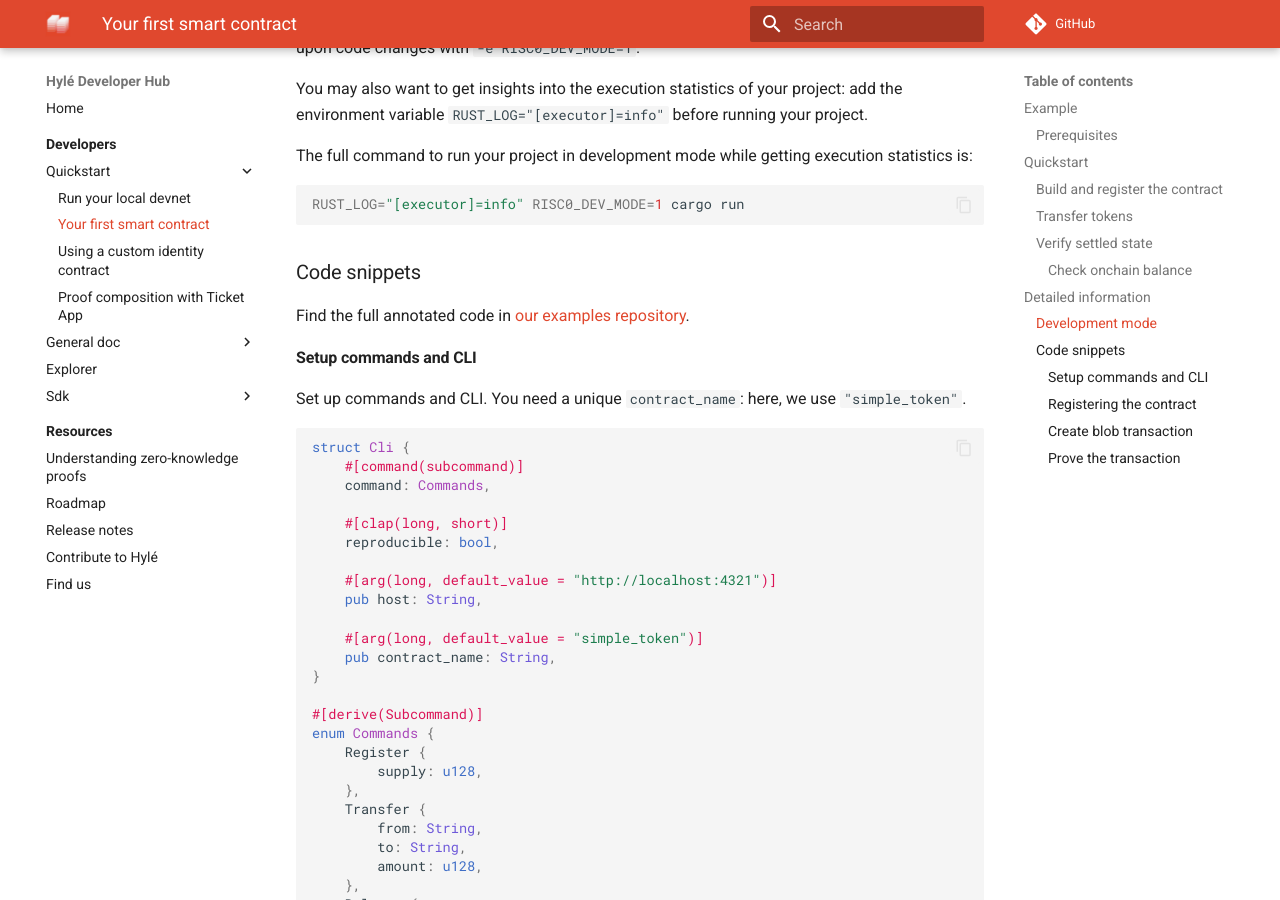
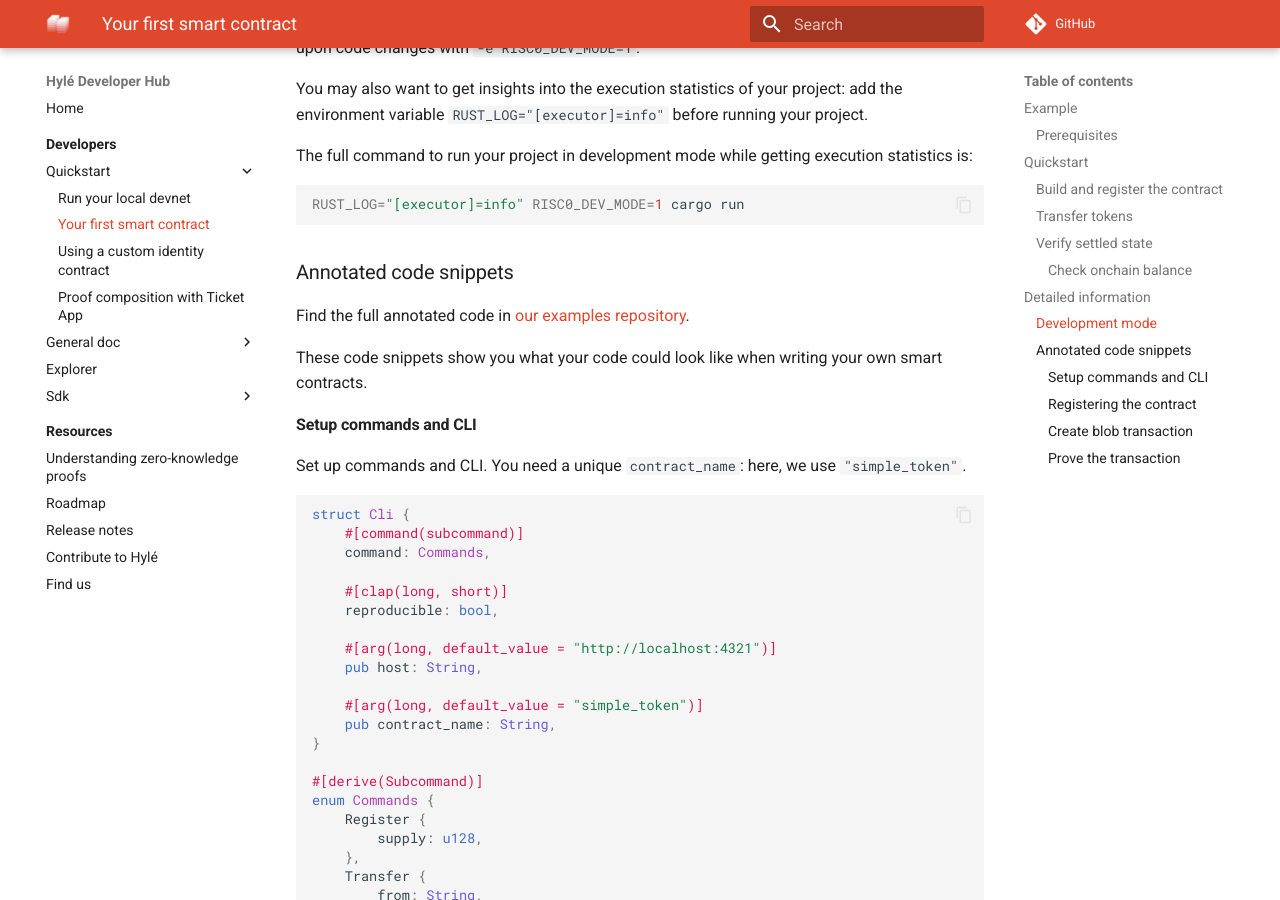
Before and after one commit to Hyle-org/devhub-hyle, an MkDocs documentation site: the page built from docs/developers/quickstart/your-first-smart-contract.md, in a window 1280 px wide and 900 px high, scrolled down 2335 px. Built offline with MkDocs 1.6.1 and Material for MkDocs 9.7.7, drawn with Linux system fonts in a browser that asks for light colours; comment, search, counter and statistics services are not loaded.

Commit message:
readability

````diff
--- a/docs/developers/quickstart/your-first-smart-contract.md
+++ b/docs/developers/quickstart/your-first-smart-contract.md
@@ -95,9 +95,11 @@ The full command to run your project in development mode while getting execution
 RUST_LOG="[executor]=info" RISC0_DEV_MODE=1 cargo run
 ```
 
-### Code snippets
+### Annotated code snippets
 
 Find the full annotated code in [our examples repository](https://github.com/Hyle-org/examples/blob/main/simple-token/host/src/main.rs).
+
+These code snippets show you what your code could look like when writing your own smart contracts.
 
 #### Setup commands and CLI
 
````
